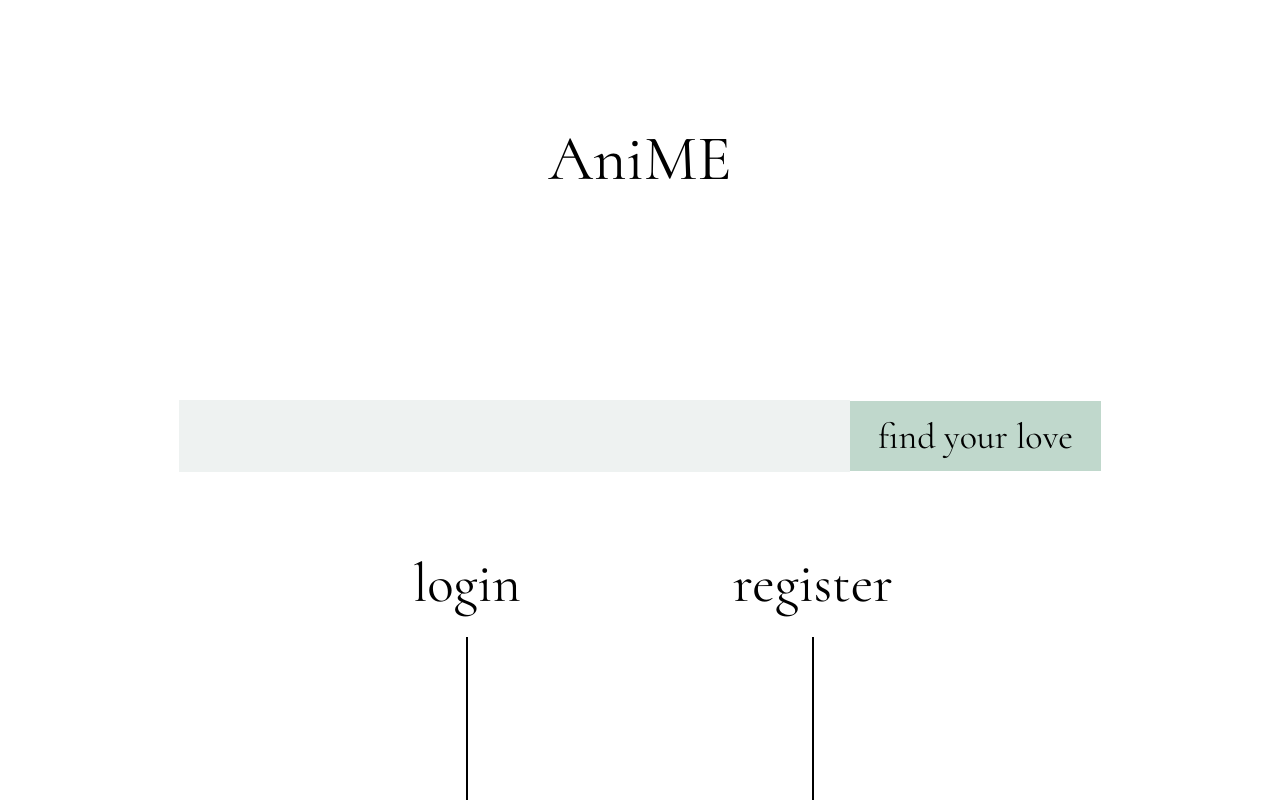
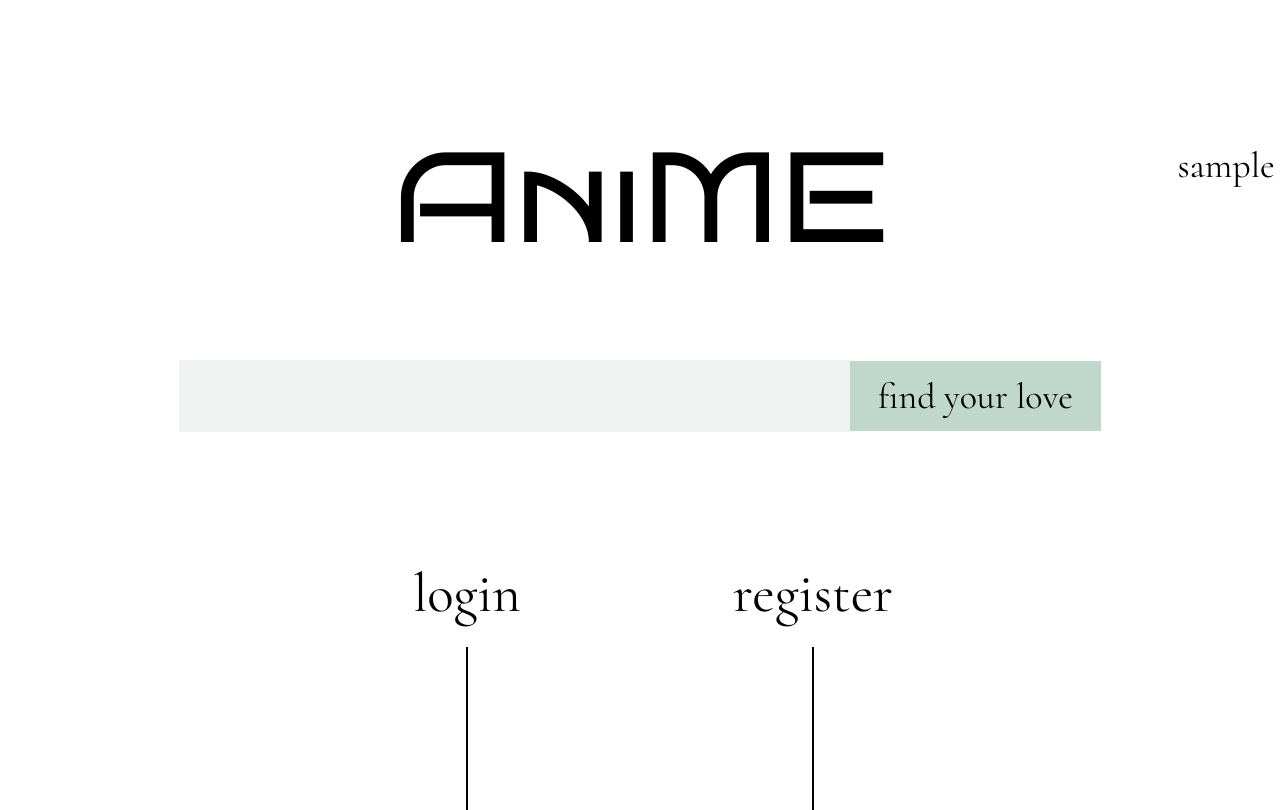
Before and after one commit to yx1215/Anime_Review_System, a React (Create React App) app in the folder client/: page / in a window 1280 px wide. Built offline with nearby package versions, Linux system fonts and the light colour scheme; sample sign-in values are in the browser's storage.

Commit message:
add search user function

```diff
--- a/client/src/GamePage.js
+++ b/client/src/GamePage.js
@@ -7,6 +7,7 @@
 import Rating from 'react-star-rating-lite';
 
 let animeId = null;
+let username;
 const link = 'http://localhost:8080';
 
 async function getGameInfo(id){
@@ -33,6 +34,8 @@
 
     if(!window.sessionStorage.getItem('username')){
         window.location.replace("/login");
+    }else{
+        username= window.sessionStorage.getItem('username');
     }
 
     useEffect(()=>{
@@ -48,8 +51,8 @@
     return(
         <div className="backgroundForGamePage">
             <Logo />
-            <div className="avatar">
-                <img src={avatar} />
+            <div className="username">
+                {username}
             </div>
             <div className="gameInformation">
                 <div className="gameName">{info.title}</div>
--- a/client/src/Login.js
+++ b/client/src/Login.js
@@ -47,7 +47,7 @@
     return (
         <div className="body">
             <Logo />
-            <div className="title">
+            <div className="loginTitle">
                 Log in
             </div>
             <div className="Login">
--- a/client/src/Profile.js
+++ b/client/src/Profile.js
@@ -11,6 +11,7 @@
 
 let userId;
 let avatar;
+let username;
 const link = 'http://localhost:8080';
 
 async function getUserInfo(id){
@@ -45,6 +46,8 @@
     const [comments, setComments] = useState([]);
     if(!window.sessionStorage.getItem('username')){
         window.location.replace("/login");
+    }else{
+        username = window.sessionStorage.getItem('username');
     }
     useEffect(()=>{
         getUserInfo(userId).then((result) => {
@@ -65,6 +68,9 @@
     return (
         <div className="body">
             <Logo />
+            <div className="username">
+                {username}
+            </div>
             <div className="profile">
                 <div className="profileAvatar">
                    <img src={avatar} />
--- a/client/src/Register.js
+++ b/client/src/Register.js
@@ -48,7 +48,7 @@
     return (
         <div className="body">
             <Logo />
-            <div className="title">
+            <div className="registerTitle">
                 Register
             </div>
             <div className="Register">
--- a/client/src/Search.js
+++ b/client/src/Search.js
@@ -4,19 +4,27 @@
 import {ReactSession} from "react-client-session";
 
 const link = 'http://localhost:8080';
-
+let username;
 // async function helper(){
 //     return await axios.get(`${link}/`).catch((err) => { console.log(err); });
 // }
 export default function Search(){
+    if(!window.sessionStorage.getItem('username')){
+        window.location.replace("/login");
+    }
+    username = window.sessionStorage.getItem('username');
+    console.log(username);
     useEffect(()=>{
 
     },[])
-    if(!window.sessionStorage.getItem('username')){
-        window.location.replace("/login");
-    }
+
     return(
+
         <div className="body">
+            <div className="username">
+                {username}
+            </div>
+
             <div className="title">
                 AniME
             </div>
--- a/client/src/SearchResult.js
+++ b/client/src/SearchResult.js
@@ -6,9 +6,11 @@
 import FilterButton from './FilterButton';
 import axios from "axios";
 import ResultUnit from "./resultUnit";
+import UserResultUnit from "./UserResultUnit";
 
 
 const link = 'http://localhost:8080';
+let username;
 let animeTitle;
 let animeGenre;
 let animeProducer;
@@ -16,6 +18,7 @@
 let animeNew;
 let animeScore;
 let animePopularity;
+let user;
 
 async function getGame(){
     let url = `${link}/search/animations?`;
@@ -37,6 +40,28 @@
     const info = await axios.get(url).catch((err) => { console.log(err); });
     console.log(info);
     return info.data.results;
+}
+
+async function getUsers(){
+    let result=[];
+    if(parseInt(user)==="NaN"){
+        let url = `${link}/search/single_user?userId=${user}`;
+        const info = await axios.get(url).catch((err) => { console.log(err); });
+        if(info.data.error||info.data.results.length===0){
+            console.log(info);
+        }else{
+            result=info.data.results;
+        }
+    }
+    let url2 = `${link}/search/users?nickname=${user}`;
+    const info2 = await axios.get(url2).catch((err) => { console.log(err); });
+    if(info2.data.error||info2.data.results.length===0){
+        console.log(info2);
+    }else{
+        result=result.concat(info2.data.results);
+    }
+    // result+=info2.data.results;
+    return result;
 }
 
 async function getGameBasedOnTime(){
@@ -71,7 +96,9 @@
     animeNew = params.get('New');
     animeScore = params.get('Score');
     animePopularity = params.get('Popularity');
+    user = params.get('User');
     const [game, setGame] = useState([]);
+    const [users, setUsers] = useState([]);
     const [genre, setGenre] = useState(null);
     const [producer, setProducer] = useState(null);
     const [input, setInput] = useState("");
@@ -81,7 +108,13 @@
     }
 
     useEffect(()=>{
-        if (animeNew==='1'){
+        username=window.sessionStorage.getItem("username");
+        if(user!=null){
+            getUsers().then((result) =>{
+                setUsers(result);
+                setInput("User="+user+";");
+            })
+        } else if (animeNew==='1'){
             getGameBasedOnTime().then((result) => {
                 setGame(result);
                 setInput("New=1;");
@@ -180,10 +213,8 @@
 
     return(
         <div className="backgroundForGamePage">
-            <Logo />
-            <div className="avatar">
-                <img src={avatar} />
-            </div>
+                <Logo />
+
             <div>
                 <div className="searchGroup">
                     <div className="searchBarSmall">
@@ -226,7 +257,13 @@
                     {(game != null && game.map((one) => (
                         <ResultUnit gameObj={one}/>
                         )))}
+                    {(users != null && users.map((one) => (
+                        <UserResultUnit userObj={one}/>
+                    )))}
                 </div>
+            </div>
+            <div className="username">
+                {username}
             </div>
         </div>
 
--- /dev/null
+++ b/client/src/UserResultUnit.js
@@ -0,0 +1,38 @@
+import React, {useEffect, useState} from "react";
+import anime from "./image/anime.jpeg";
+import female from "./image/woman.jpeg";
+import male from "./image/male.jpeg";
+import unknown from "./image/unknown.jpeg";
+
+function getDetails(){
+    window.location.replace(`/profile?userId=${user.userId}`);
+}
+let user;
+let avatar;
+export default function UserResultUnit({userObj}){
+    useEffect(()=>{
+        user = userObj;
+        // if(userObj.gender==="Male"){
+        //     avatar=male;
+        // }else if(userObj.gender==="Female"){
+        //     avatar=female;
+        //     console.log(userObj.gender);
+        // }else{
+        //     avatar=unknown;
+        // }
+    })
+    return(
+        <div className="resultUnit" onClick={() => { getDetails(); }}>
+            <div className="resultImg">
+                <img src={avatar} />
+            </div>
+            <div className="resultInfo">
+                <h3>{userObj.nickname}</h3>
+                <p>Gender: {userObj.gender}</p>
+                <p>Age: {userObj.age}</p>
+                {/*{gameObj.synopsis}*/}
+            </div>
+        </div>
+    )
+}
+export { UserResultUnit };
--- a/client/src/view/Login.css
+++ b/client/src/view/Login.css
@@ -18,7 +18,7 @@
     justify-content: center;
 }
 
-.title {
+.loginTitle {
     display: flex;
     /*justify-content: center;*/
 
--- a/client/src/view/Register.css
+++ b/client/src/view/Register.css
@@ -18,7 +18,7 @@
     justify-content: center;
 }
 
-.title {
+.registerTitle {
     display: flex;
     /*justify-content: center;*/
 
--- a/client/src/view/Search.css
+++ b/client/src/view/Search.css
@@ -26,13 +26,13 @@
     align-items: center;
     position: absolute;
     /*width: 530px;*/
-    top: 120px;
+    top: 15%;
 }
 .searchBar{
     display: flex;
     align-items: center;
     position: absolute;
-    top: 400px;
+    top: 45%;
 }
 
 .input{
@@ -61,6 +61,7 @@
 
 .otherInfo{
     display: flex;
+    height: 30%;
     /*align-items: center;*/
     position: absolute;
     bottom: 0;
--- a/client/src/view/SearchResult.css
+++ b/client/src/view/SearchResult.css
@@ -8,11 +8,21 @@
 .searchBarSmall{
     display: flex;
 }
+.username{
+    position: absolute;
+    left: 92%;
+    top: 18%;
+    font-size: 36px;
+    font-family: 'Cormorant Regular';
+    font-style: normal;
+    font-weight: 400;
+}
 .inputSmall{
     width: 400px;
     height: 40px;
     background: #EEF2F1;
     border-width: 0;
+
     font-size: 20px;
 }
 
```
Also changed, not shown: client/src/view/Logo.css (line endings or trailing spaces), 1 other file (tests, documents, lock files or other folders).
